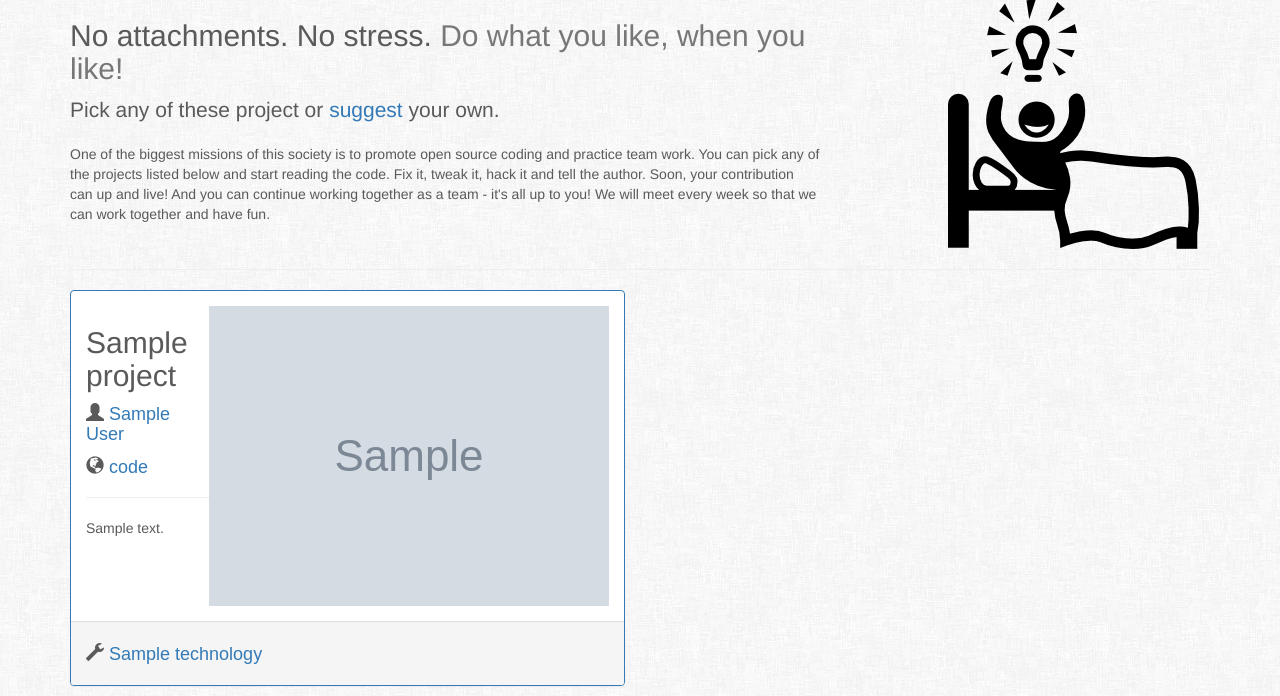
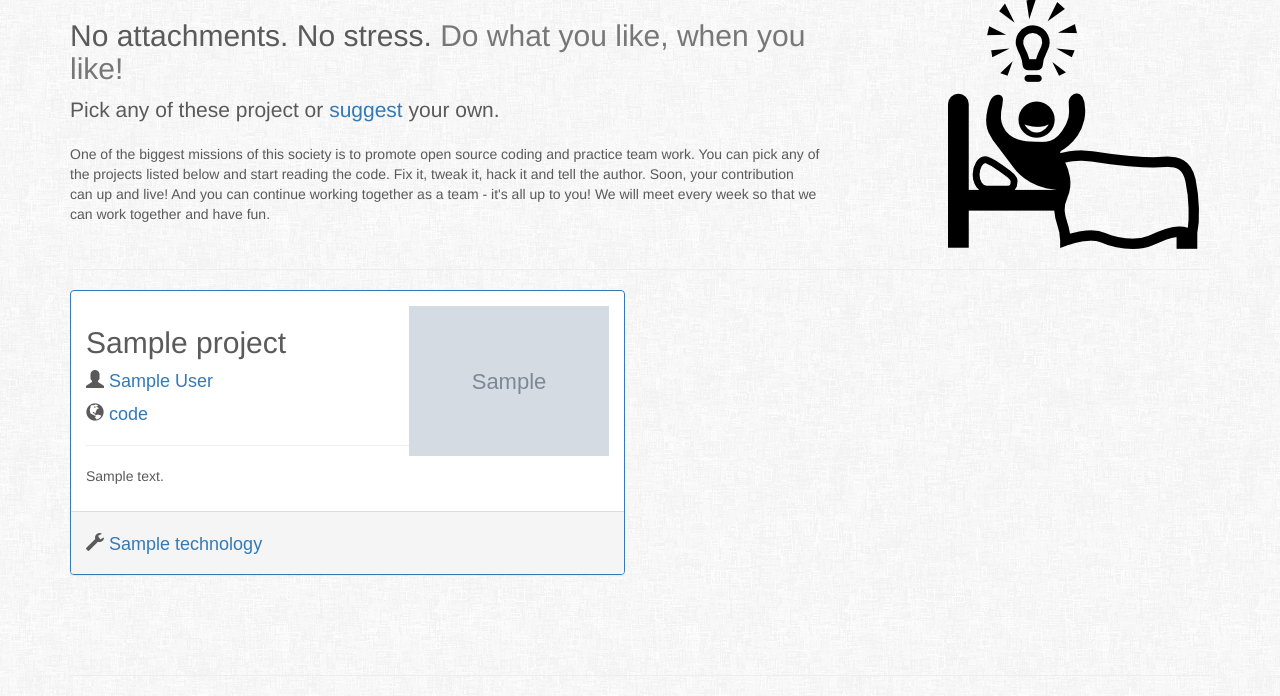
Before and after one commit to tsvetanYordanov/GUTS_site, a Flask app: page /projects in a window 1280 px wide. Shown: the part 92-788 px from the top of the page. Run offline with Flask 2, Linux system fonts and the light colour scheme; tables that the repository leaves empty hold one stand-in row (values such as "Sample post"); grey boxes marked "Sample" are stand-in pictures; parts of the project's set-up code (start-up, migrations or seed data) failed here and were passed over; some libraries are stand-ins or nearby versions.

Commit message:
max image size fix

```diff
--- a/guts_website/templates/projects.html
+++ b/guts_website/templates/projects.html
@@ -29,7 +29,7 @@
       <div class="col-lg-6"> <!-- col -->
         <div class="panel panel-primary">
           <div class="panel-body">
-            <img src="static/p_img/{{ p.icon }}" alt="project icon" class="pull-right"/>
+            <img src="static/p_img/{{ p.icon }}" style="height: 150px" alt="project icon" class="pull-right"/>
             <h2>{{ p.title }}</h2>
             <h4 style="font-family: 'Raleway', sans-serif;"><span class="glyphicon glyphicon-user"></span>
                 <a href="{{p.contact}}" target="_blank">{{ p.author }}</a>
```
